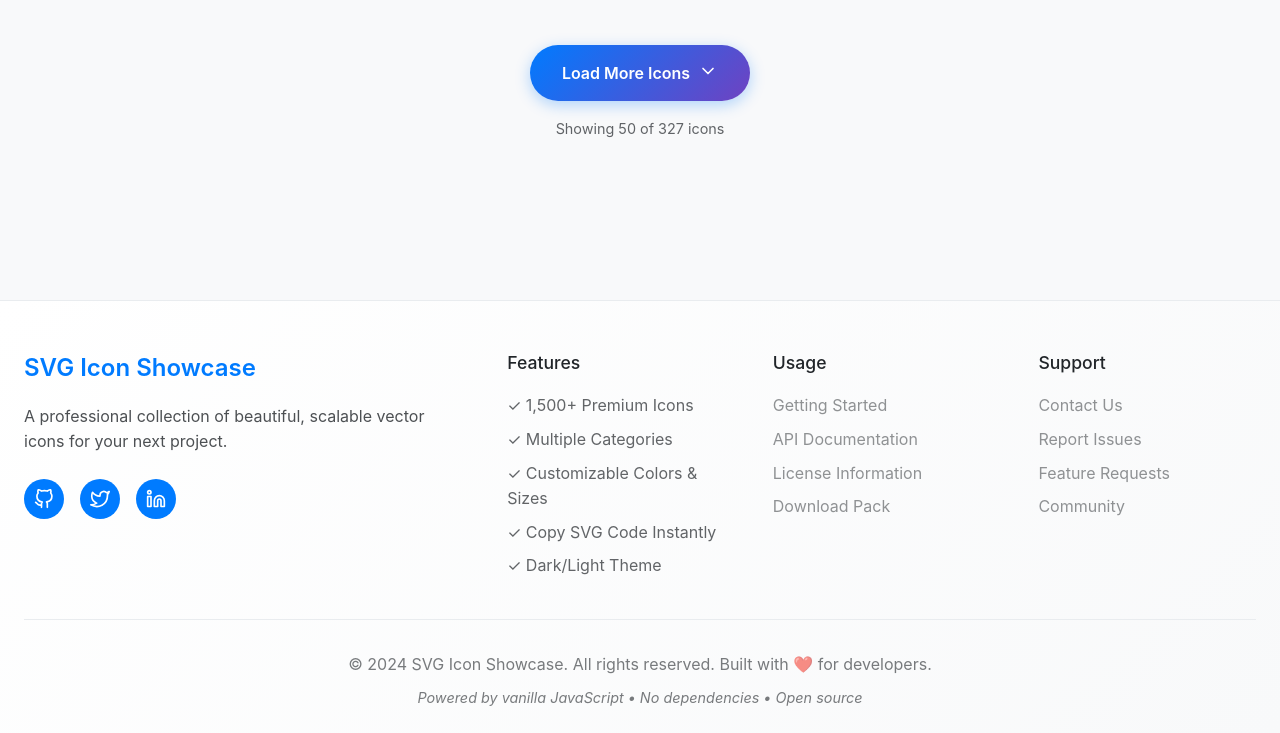
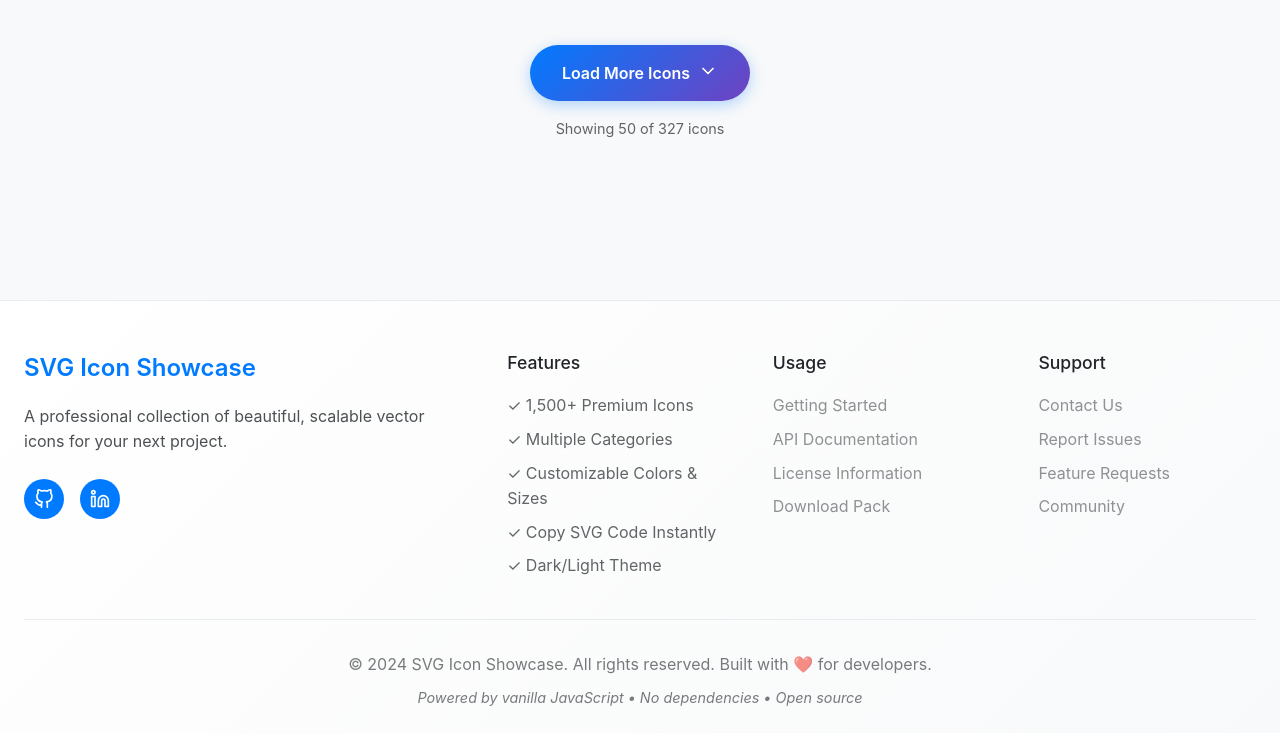
Before and after one commit to devchauhann/svg, a plain HTML site: page index.html in a window 1280 px wide. Shown: the part 2682-3415 px from the top of the page. Drawn offline with Linux system fonts and the light colour scheme.

Commit message:
Update - #2
Updated social links to point to actual profiles.

```diff
--- a/index.html
+++ b/index.html
@@ -3520,7 +3520,7 @@
               your next project.
             </p>
             <div class="social-links">
-              <a href="#" title="GitHub">
+              <a href="https://github.com/devchauhann" title="GitHub">
                 <svg
                   xmlns="http://www.w3.org/2000/svg"
                   width="20"
@@ -3537,24 +3537,8 @@
                   ></path>
                 </svg>
               </a>
-              <a href="#" title="Twitter">
-                <svg
-                  xmlns="http://www.w3.org/2000/svg"
-                  width="20"
-                  height="20"
-                  viewBox="0 0 24 24"
-                  fill="none"
-                  stroke="currentColor"
-                  stroke-width="2"
-                  stroke-linecap="round"
-                  stroke-linejoin="round"
-                >
-                  <path
-                    d="M23 3a10.9 10.9 0 0 1-3.14 1.53 4.48 4.48 0 0 0-7.86 3v1A10.66 10.66 0 0 1 3 4s-4 9 5 13a11.64 11.64 0 0 1-7 2c9 5 20 0 20-11.5a4.5 4.5 0 0 0-.08-.83A7.72 7.72 0 0 0 23 3z"
-                  ></path>
-                </svg>
-              </a>
-              <a href="#" title="LinkedIn">
+
+              <a href="https://linkedin.com/in/devchauhann3" title="LinkedIn">
                 <svg
                   xmlns="http://www.w3.org/2000/svg"
                   width="20"
```
